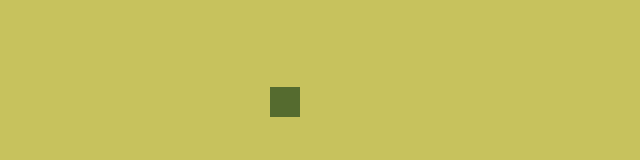
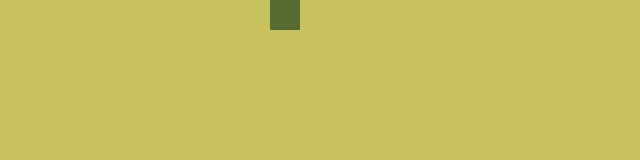
Before and after one commit to https-github-com-karinazhuro/Snake, a website: page app/index.html in a window 1280 px wide. Shown: the whole page, without its empty margins (0-640 px from the left). Drawn offline with Linux system fonts and the light colour scheme.

Commit message:
Direction snake launch

```diff
--- a/app/css/style.css
+++ b/app/css/style.css
@@ -8,5 +8,4 @@ body #field {
     height: 30px;
     background: darkolivegreen;
     position: absolute;
-    left: 10%;
-    top: 10%; }
+    }
```
